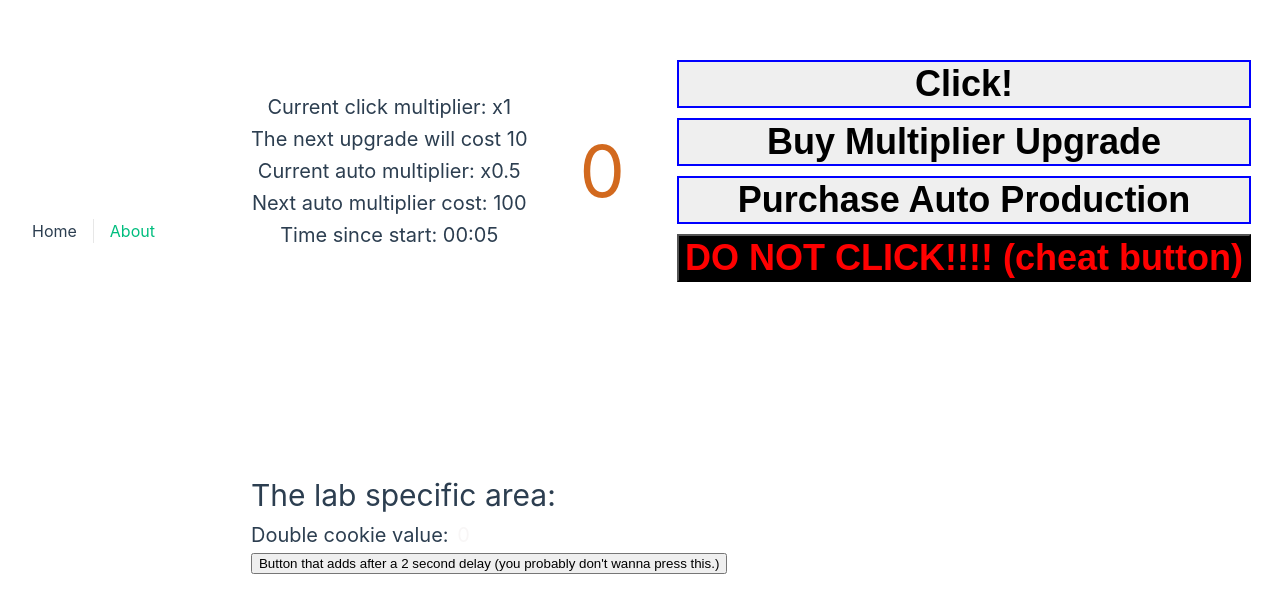
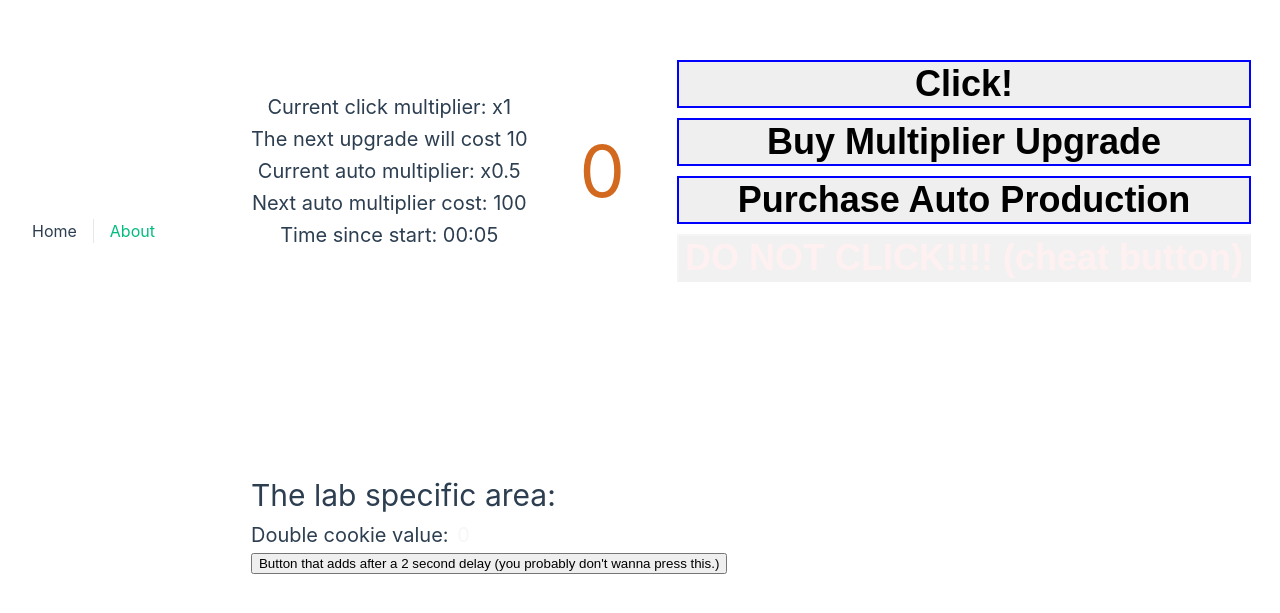
Before and after one commit to NightfuryTheIV/cookie-clicker, a Vue app: page / in a window 1280 px wide. Shown: the part 177-790 px from the top of the page. Built offline with nearby package versions, Linux system fonts and the light colour scheme.

Commit message:
last minute change to make the cheat button almost invisible because this is a game

```diff
--- a/src/components/Cookiedisplayer.vue
+++ b/src/components/Cookiedisplayer.vue
@@ -99,5 +99,6 @@
         font-size: 36px;
         color: red;
         background-color: black;
+        opacity: 0.05; /* this is almost transparent just for fun */
     }
 </style>
```
